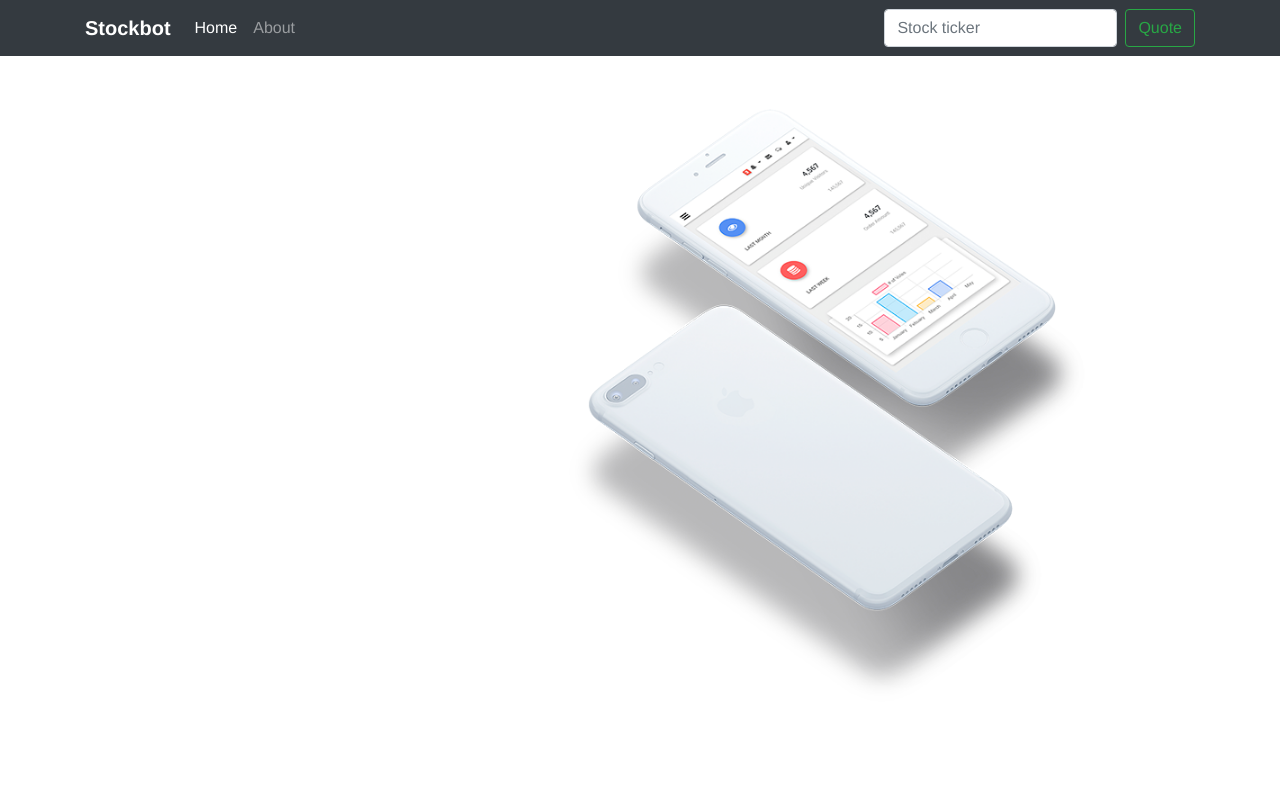
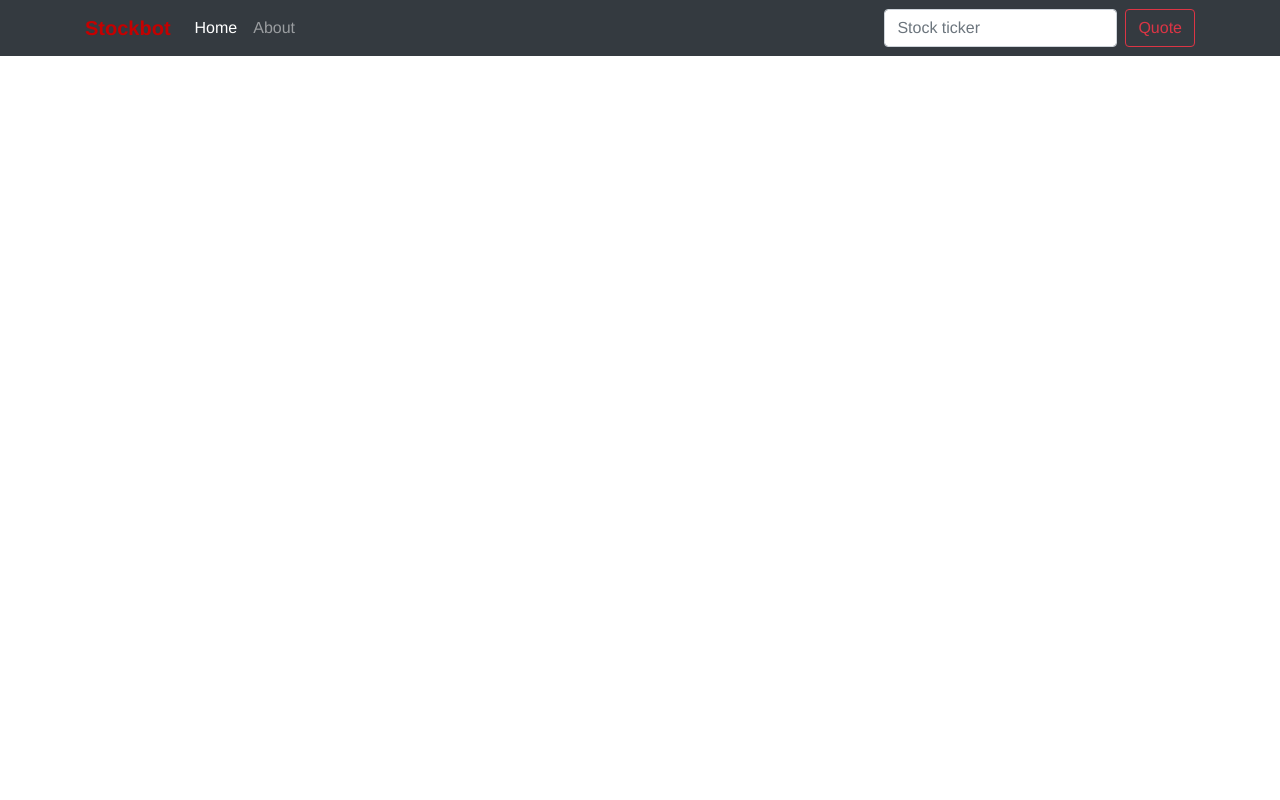
Before and after one commit to JonEricEscobedo/stockbot, a Vue app in the folder app/: page / in a window 1280 px wide. Shown: the top 800 px of the page. Built offline with nearby package versions, Linux system fonts and the light colour scheme; no server answers.

Commit message:
feat: remove phone photo and update colors

```diff
--- a/app/src/components/Home.vue
+++ b/app/src/components/Home.vue
@@ -11,7 +11,7 @@ import axios from 'axios'
 import Navbar from './Navbar.vue'
 import Splash from './Splash.vue'
 import About from './About.vue'
-
+/* eslint-env jquery */
 export default {
   components: { Navbar, Splash, About },
   data () {
@@ -24,7 +24,6 @@ export default {
   methods: {
     getStockDataFromBackend () {
       const path = `${process.env.API_URL}/api/data/stock`
-
       axios.get(path, {
         params: {
           ticker: this.ticker
@@ -33,6 +32,7 @@ export default {
         .then(response => {
           this.stockData = response.data.stock
           this.predictionData = response.data.predictions
+          $('.navbar-collapse').collapse('hide')
         })
         .catch(error => {
           console.log('Error fetching stock data', error)
@@ -51,5 +51,4 @@ export default {
 </script>
 
 <style>
-
 </style>
--- a/app/src/components/Navbar.vue
+++ b/app/src/components/Navbar.vue
@@ -1,8 +1,8 @@
 <template>
   <div>
-    <nav class="navbar navbar-expand-md navbar-dark fixed-top bg-dark">
+    <nav class="navbar navbar-expand-md navbar-dark fixed-top bg-dark ">
       <div class="container">
-        <a class="navbar-brand" href="/"><strong>Stockbot</strong></a>
+        <a class="navbar-brand" id="brand" href="/"><strong>Stockbot</strong></a>
         <button class="navbar-toggler" type="button" data-toggle="collapse" data-target="#navbarSupportedContent-7" aria-controls="navbarSupportedContent-7" aria-expanded="false" aria-label="Toggle navigation">
           <span class="navbar-toggler-icon"></span>
         </button>
@@ -17,7 +17,7 @@
           </ul>
           <form class="form-inline my-2 my-lg-0" v-on:submit.prevent>
             <input class="form-control mr-sm-2" type="search" placeholder="Stock ticker" aria-label="Search" @change="onChange">
-            <button class="btn btn-outline-success my-2 my-sm-0" @click="onQuoteClick">Quote</button>
+            <button class="btn btn-outline-danger my-2 my-sm-0" @click="onQuoteClick">Quote</button>
           </form>
         </div>
       </div>
@@ -35,3 +35,9 @@ export default {
   }
 }
 </script>
+
+<style>
+  #brand {
+    color: #C50000
+  }
+</style>
--- a/app/src/components/Splash.vue
+++ b/app/src/components/Splash.vue
@@ -2,11 +2,8 @@
   <section>
     <div class="container flex-center">
       <div class="row flex-center pt-5 mt-5">
-        <div class="offset-md-1 col-md-4 text-center text-md-left align-self-center">
+        <div class="col align-self-center text-center">
           <Stock :stock-data="stockData" :prediction-data="predictionData"></Stock>
-        </div>
-        <div class="col-md-6">
-          <SplashImage />
         </div>
       </div>
     </div>
@@ -15,10 +12,9 @@
 
 <script>
 import Stock from './Stock.vue'
-import SplashImage from './SplashImage.vue'
 
 export default {
-  components: { Stock, SplashImage },
+  components: { Stock },
   props: ['stock-data', 'prediction-data']
 }
 </script>
```
